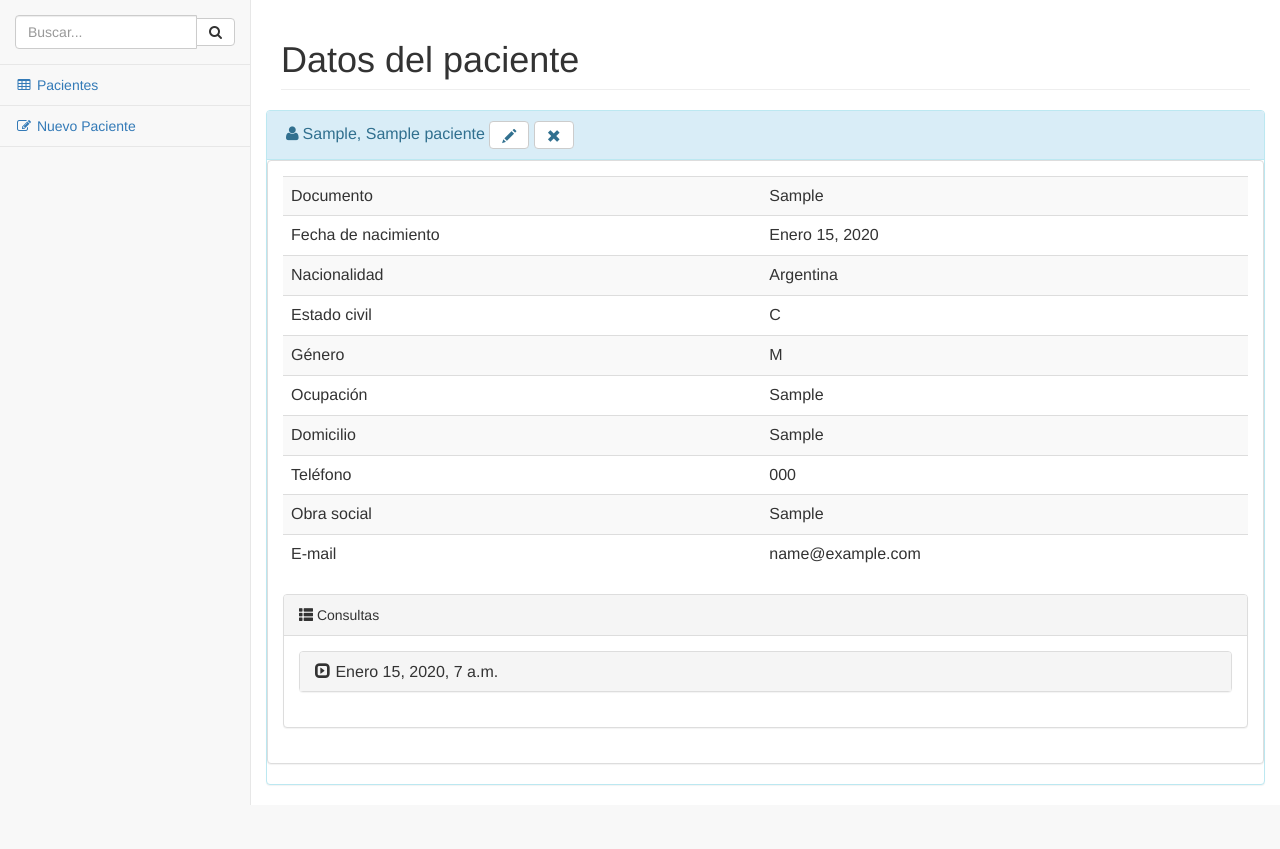
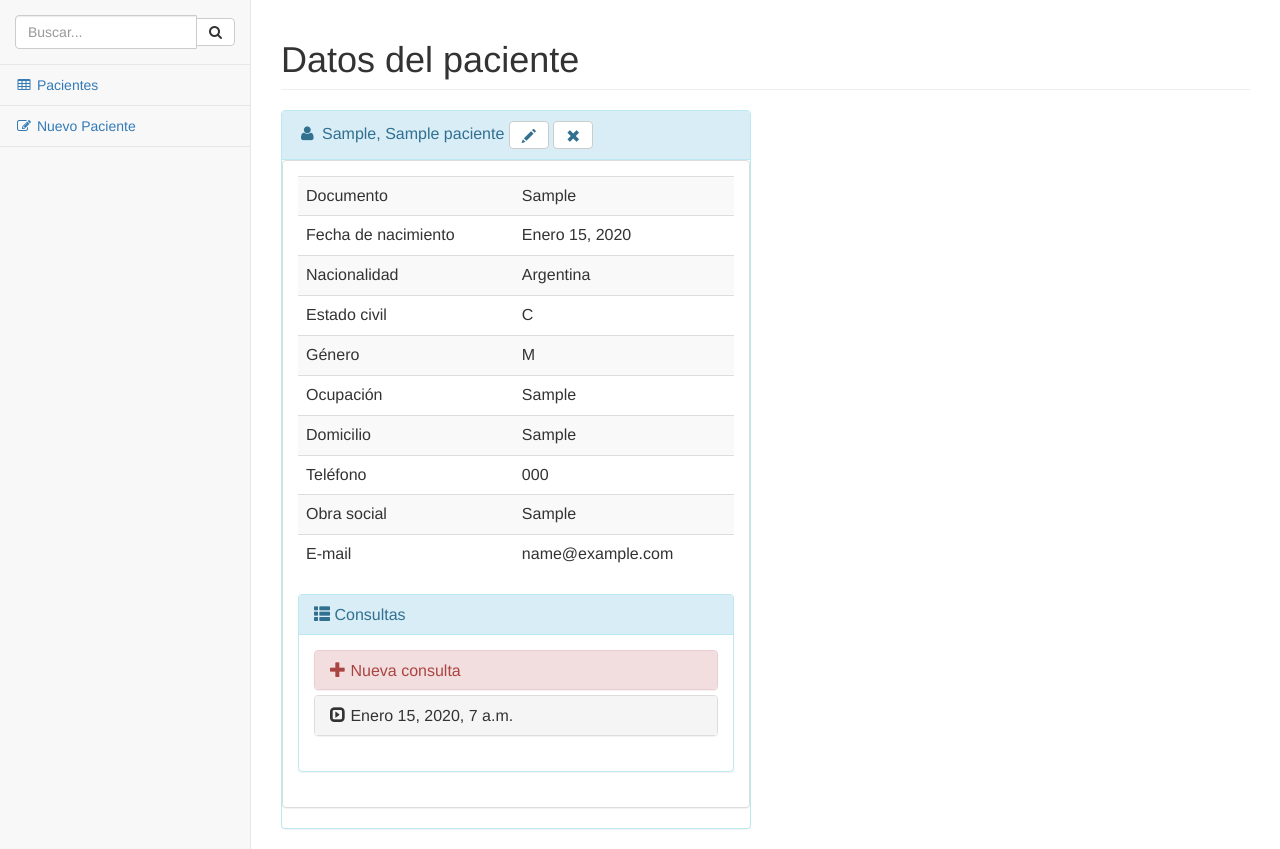
Before and after one commit to emilopez/fava, a Django app: page /paciente/1/ in a window 1280 px wide. Shown: the part 51-900 px from the top of the page. Before the commit the page ends 856 px from the top, so only its background shows below. Run offline with Django 3.2, Linux system fonts and the light colour scheme; a user stored in the database is signed in; tables that the repository leaves empty hold one stand-in row (values such as "Sample post"); some libraries are stand-ins or nearby versions.

Commit message:
nueva consulta de un paciente

```diff
--- a/hc/forms.py
+++ b/hc/forms.py
@@ -1,6 +1,7 @@
 from django import forms
-from .models import Paciente, Profesional
+from .models import Paciente, Profesional, Consulta
 from django.contrib.auth.models import User
+from django.utils.translation import ugettext_lazy as _
 
 class PacienteForm(forms.ModelForm):
     class Meta:
@@ -20,8 +21,21 @@ class PacienteForm(forms.ModelForm):
             'obra_social': forms.TextInput(attrs={'class': 'form-control'}),
             'email': forms.TextInput(attrs={'class': 'form-control'}),
         }
+
 class ProfesionalForm(forms.ModelForm):
 
     class Meta:
         model = User
         fields = ('username', 'password', 'email', 'last_name', 'first_name',  )
+
+class ConsultaForm(forms.ModelForm):
+
+    class Meta:
+        model = Consulta
+        fields = ('entrada',)
+        labels = {
+            'entrada': _(''),
+        }
+        widgets = {
+            'entrada': forms.Textarea(attrs={'class': 'form-control', 'rows':'3'}),
+        }
--- a/hc/templates/hc/paciente.html
+++ b/hc/templates/hc/paciente.html
@@ -8,10 +8,11 @@
     <!-- /.col-lg-12 -->
 </div>
 <div class="row">
+    <div class="col-lg-6">
         <div class="panel panel-info">
             <div class="panel-heading">
                 <h3 class="panel-title">
-                    <i class="fa fa-fw fa-user"></i>{{ paciente.apellido }}, {{ paciente.nombre }}
+                    <i class="fa fa-fw fa-user"></i> {{ paciente.apellido }}, {{ paciente.nombre }}
                     <a class="btn btn-default" href="{% url 'paciente_editar' pk=paciente.pk %}"><i class="glyphicon glyphicon-pencil"></i></a>
                     <a class="btn btn-default" href="{% url 'paciente_eliminar' pk=paciente.pk %}"><i class="glyphicon glyphicon-remove"></i></a>
                 </h3>
@@ -36,19 +37,34 @@
                                 </table>
                             </div>
                             <!-- /.table-responsive -->
-                            <div class="panel panel-default">
-                                <div class="panel-heading"> <i class="glyphicon glyphicon-th-list"></i> Consultas </div>
+                            <div class="panel panel-info">
+                                <div class="panel-heading"> <h3 class="panel-title"><i class="glyphicon glyphicon-th-list"></i> Consultas</h3> </div>
                                 <!-- .panel-heading -->
                                 <div class="panel-body">
                                     <div class="panel-group" id="accordion">
+                                            <div class="panel panel-danger">
+                                                <div class="panel-heading">
+                                                    <h4 class="panel-title">
+                                                        <a data-toggle="collapse" data-parent="#accordion" href="#collapse0"><i class="glyphicon glyphicon-plus"></i> Nueva consulta</a>
+                                                    </h4>
+                                                </div>
+                                                <div id="collapse0" class="panel-collapse collapse">
+                                                    <div class="panel-body">
+                                                        <form method="POST" class="post-form">{% csrf_token %}
+                                                            {{ form.as_p }}
+                                                            <button type="submit"class="btn btn-default">Guardar</button>
+                                                        </form>
+                                                    </div>
+                                                </div>
+                                            </div>
                                         {% for consulta in paciente.consultas.all %}
                                             <div class="panel panel-default">
                                                 <div class="panel-heading">
                                                     <h4 class="panel-title">
-                                                        <a data-toggle="collapse" data-parent="#accordion" href="#collapse{{ forloop.counter0 }}"><i class="glyphicon glyphicon-expand"></i> {{consulta.fecha}}</a>
+                                                        <a data-toggle="collapse" data-parent="#accordion" href="#collapse{{ forloop.counter }}"><i class="glyphicon glyphicon-expand"></i> {{consulta.fecha}}</a>
                                                     </h4>
                                                 </div>
-                                                <div id="collapse{{ forloop.counter0 }}" class="panel-collapse collapse">
+                                                <div id="collapse{{ forloop.counter }}" class="panel-collapse collapse">
                                                     <div class="panel-body">
                                                         {{consulta.entrada}}
                                                     </div>
@@ -65,5 +81,6 @@
                         <!-- /.panel-body -->
                     </div>
                 </div>
+        </div>
 </div>
 {% endblock %}
--- a/hc/urls.py
+++ b/hc/urls.py
@@ -7,5 +7,4 @@ urlpatterns = [
     url(r'^paciente/nuevo/$', views.paciente_nuevo, name='paciente_nuevo'),
     url(r'^paciente/(?P<pk>\d+)/editar/$', views.paciente_editar, name='paciente_editar'),
     url(r'^paciente/(?P<pk>\d+)/eliminar/$', views.paciente_eliminar, name='paciente_eliminar'),
-    url(r'^paciente/(?P<pk>\d+)/consultas/$', views.paciente_consultas, name='paciente_consultas'),
 ]
--- a/hc/views.py
+++ b/hc/views.py
@@ -1,7 +1,7 @@
 from django.shortcuts import render, get_object_or_404, redirect
 from django.contrib.auth.decorators import login_required
 from .models import Paciente, Profesional
-from .forms import PacienteForm
+from .forms import PacienteForm, ConsultaForm
 
 @login_required
 def pacientes(request):
@@ -11,7 +11,15 @@ def pacientes(request):
 @login_required
 def paciente_detalle(request, pk):
     paciente = get_object_or_404(Paciente, pk=pk)
-    return render(request, 'hc/paciente.html', {'paciente': paciente})
+    if request.method == "POST":
+        form = ConsultaForm(request.POST)
+        if form.is_valid():
+            consulta = form.save(commit=False)
+            consulta.paciente = paciente
+            consulta.save()
+    else:
+        form = ConsultaForm()
+    return render(request, 'hc/paciente.html', {'paciente': paciente, 'form': form})
 
 @login_required
 def paciente_nuevo(request):
@@ -45,7 +53,3 @@ def paciente_eliminar(request, pk):
     paciente = get_object_or_404(Paciente, pk=pk)
     paciente.delete()
     return redirect('pacientes')
-
-@login_required
-def paciente_consultas(request, pk):
-    pass
```
